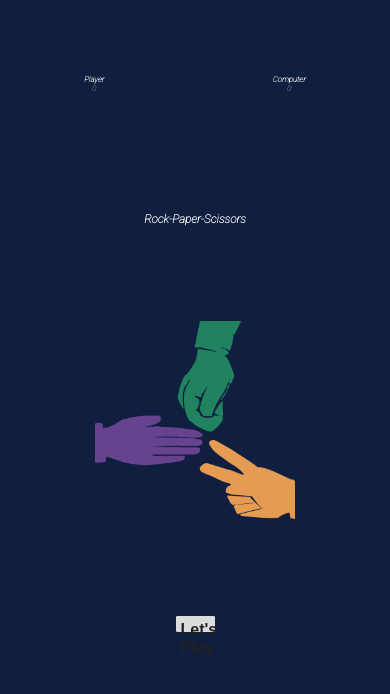
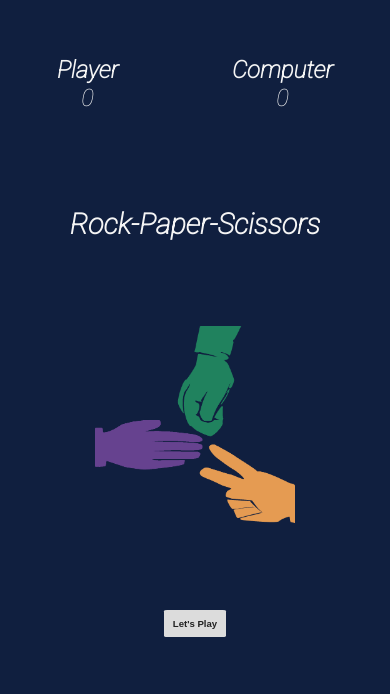
Before and after one commit to adesh-sahil/Rock-Paper-Scissors, a plain HTML site: page index.html in a window 390 px wide. Shown: the top 694 px of the page. Drawn offline with Linux system fonts and the light colour scheme.

Commit message:
updates css file

```diff
--- a/style.css
+++ b/style.css
@@ -24,12 +24,12 @@ section{
 }
 
 .score h2 {
-    font-size: 2vw;
+    font-size: 1.5rem;
 }
 
 .score p {
     text-align: center;
-    font-size: 2vw;
+    font-size: 1.5rem;
 }
 
 .intro {
@@ -44,16 +44,17 @@ section{
 }
 
 .intro h1 {
-    font-size: 3vw;
+    font-size: 1.8rem;
     margin-bottom: 2%;
 }
 
 .intro button, .match button, .reset button {
-    display: inline-block;
+    display: flex;
+    justify-content: space-around;
     text-align: center;
     align-items: center;
-    width: 10vw;
-    height: 4vw;
+    /* width: 14vw;
+    height: 7vw; */
     margin-top: 10px;
     background: none;
     border: none;
@@ -62,7 +63,7 @@ section{
     color: #222;
     font-weight: 600;
     border-radius: 5%;
-    font-size: 1rem;
+    /* font-size: 1rem; */
     cursor: pointer;
     transition: background-color 0.3s ease;
 }
@@ -78,16 +79,29 @@ button:hover {
 
 }
 
+@media screen and (min-width: 768px) {
+    .intro button, .match button, .reset button {
+        width: 10vw;
+        height: 4vw;
+        font-size: 1rem;
+        padding: 5px;
+    }
+}
+
 @media screen and (max-width: 768px) {
-    button {
-        font-size: 0.4rem;
+    .intro button, .match button, .reset button {
+        width: 14vw;
+        height: 6vw;
+        font-size: 0.8rem;
         padding: 5px;
     }
 }
 
 @media screen and (max-width: 576px) {
-    button {
-        font-size: 0.3rem;
+    .intro button, .match button, .reset button {
+        width: 16vw;
+        height: 7vw;
+        font-size: 0.6rem;
         padding: 5px;
     }
 }
@@ -118,7 +132,7 @@ button:hover {
 .winner {
     color: whitesmoke;
     text-align: center;
-    font-size: 2.5vw;
+    font-size: 1.6rem;
 }
 
 .hands {
```
